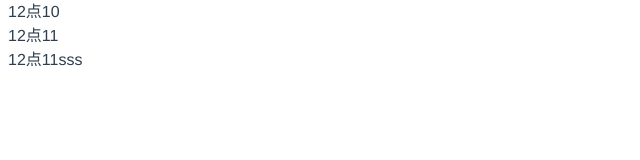
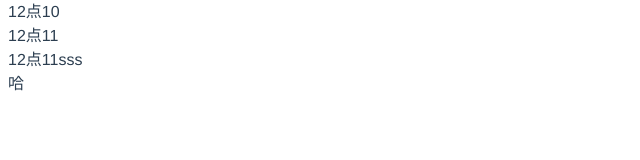
Before and after one commit to yft-code/flow, a Vue app: page / in a window 1280 px wide. Shown: the part 128-288 px from the top of the page, without its empty margins (0-640 px from the left). Built offline with nearby package versions, Linux system fonts and the light colour scheme.

Commit message:
功能1App

```diff
--- a/src/App.vue
+++ b/src/App.vue
@@ -13,6 +13,9 @@
     </div>
      <div>
        12点11sss
+    </div>
+     <div>
+       哈
     </div>
   </div>
 </template>
```
